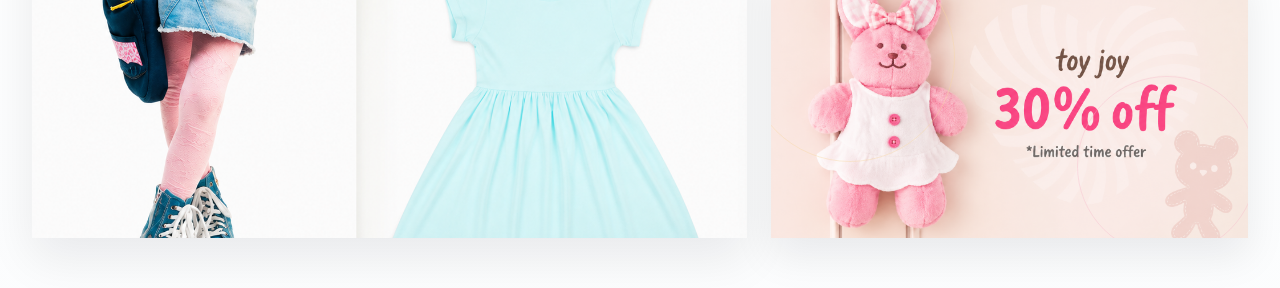
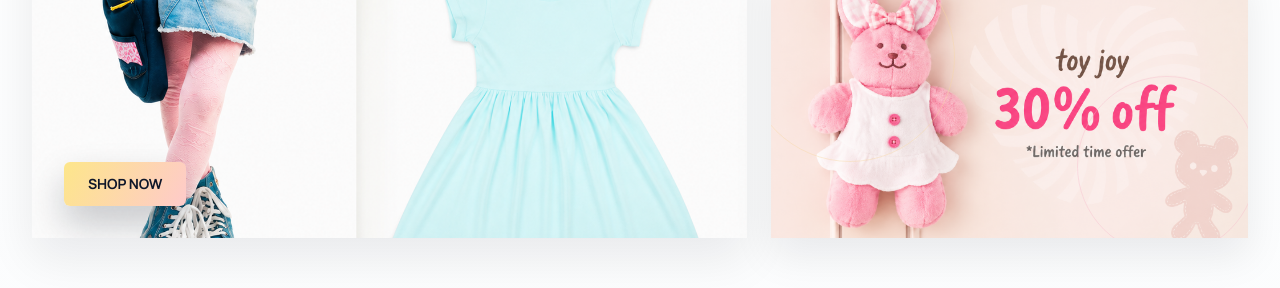
Before and after one commit to atef5922/baby-mart, a Next.js app: page / in a window 1280 px wide. Shown: the part 1260-1548 px from the top of the page. Built offline with nearby package versions, Linux system fonts and the light colour scheme.

Commit message:
Restore SHOP NOW button after editorial left image overlay text cleanup

```diff
--- a/src/app/page.tsx
+++ b/src/app/page.tsx
@@ -40,6 +40,11 @@ export default function HomePage() {
                     className="pointer-events-none object-cover object-center transition duration-500 group-hover:scale-[1.02]"
                     sizes="(min-width: 1024px) 58vw, 92vw"
                   />
+                </div>
+                <div className="relative z-10 p-6 sm:p-8">
+                  <Button asChild className="h-11 w-fit rounded-md bg-[linear-gradient(120deg,#FDE68A,#FECACA)] px-6 font-bold uppercase text-[#371a00] transition duration-200 hover:scale-[1.02] hover:bg-[linear-gradient(120deg,#ffd17a,#ff9f9f)] hover:text-[#fff8f1] hover:shadow-[0_20px_40px_rgba(254,215,170,0.45)]">
+                    <Link href="/shop">SHOP NOW</Link>
+                  </Button>
                 </div>
               </div>
             </Card>
```
